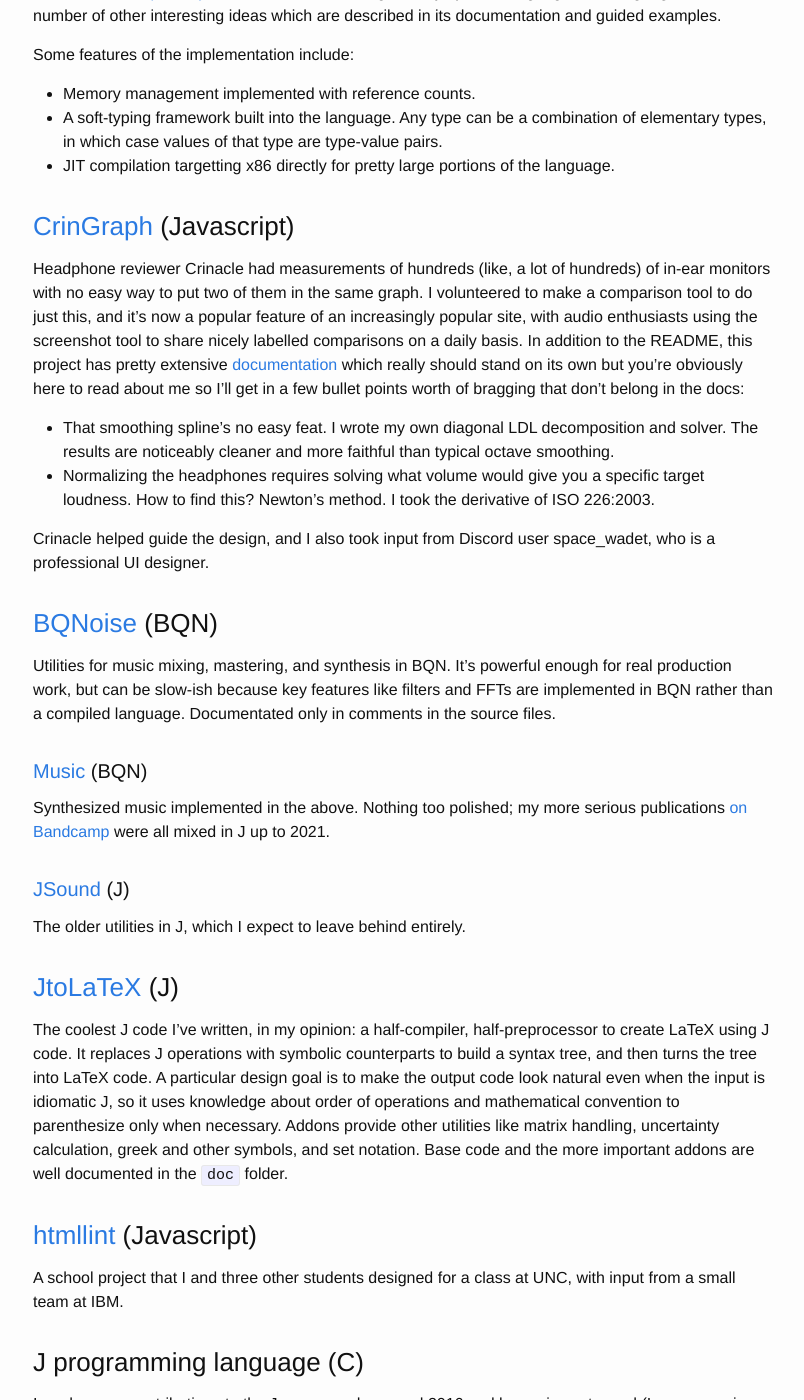
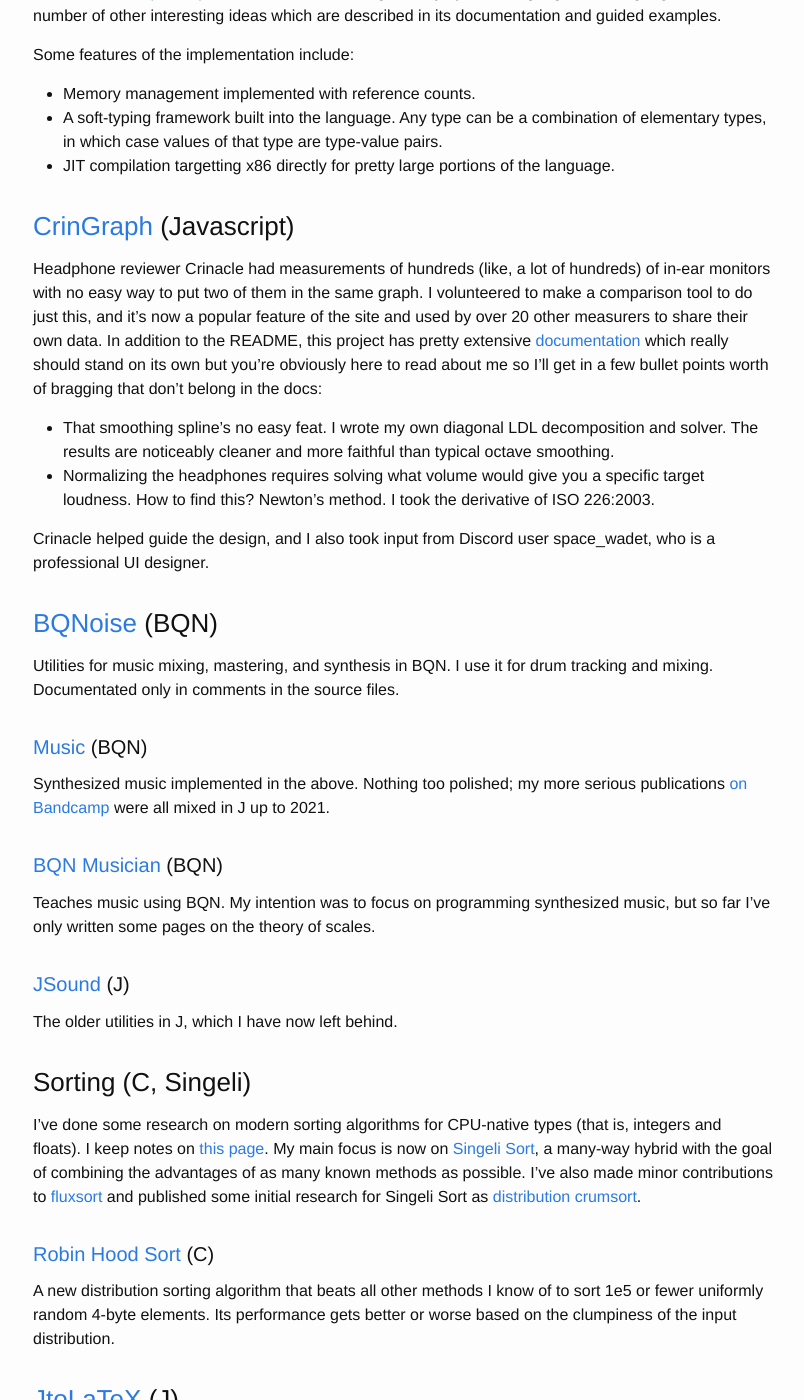
Before and after one commit to mlochbaum/mlochbaum.github.io, a Jekyll site: the page built from index.markdown, in a window 1280 px wide and 1400 px high, scrolled down 1119 px. Shown: the whole window, without its empty margins (237-1041 px from the left). Built offline with Jekyll 4.4.1, drawn with Linux system fonts in a browser that asks for light colours; some of the changed text lies outside the part shown.

Commit message:
Updates; sorting

```diff
--- a/index.markdown
+++ b/index.markdown
@@ -23,10 +23,10 @@ it easy to port to new platforms. The compiler is array-based, advancing
 the methods used in [Co-dfns](https://github.com/Co-dfns/Co-dfns). I've
 implemented the easy Javascript VM, but a few programmers have taken up
 the challenge of hosting BQN in lower-level languages. The main offline
-implementation, [CBQN](https://github.com/dzaima/CBQN), is
+implementation, [CBQN](https://github.com/dzaima/CBQN), is mostly
 [dzaima](https://github.com/dzaima)'s work.
 
-I've written all existing documentation, specification, and tutorial,
+I've written the documentation, specification, and tutorials,
 including a markdown processor in BQN to build the website and BQN code
 to generate the diagrams. But I must credit
 [razetime](https://github.com/razetime) for all the help... you know,
@@ -72,10 +72,9 @@ Some features of the implementation include:
 Headphone reviewer Crinacle had measurements of hundreds (like, a lot of
 hundreds) of in-ear monitors with no easy way to put two of them in the
 same graph. I volunteered to make a comparison tool to do just this, and
-it's now a popular feature of an increasingly popular site, with audio
-enthusiasts using the screenshot tool to share nicely labelled
-comparisons on a daily basis. In addition to the README, this project
-has pretty extensive
+it's now a popular feature of the site and used by over 20 other
+measurers to share their own data. In addition to the README, this
+project has pretty extensive
 [documentation](https://github.com/mlochbaum/CrinGraph/blob/master/Documentation.md)
 which really should stand on its own but you're obviously here to read
 about me so I'll get in a few bullet points worth of bragging that don't
@@ -92,18 +91,40 @@ Crinacle helped guide the design, and I also took input from Discord
 user space_wadet, who is a professional UI designer.
 
 ### [BQNoise](https://github.com/mlochbaum/BQNoise) (BQN)
-Utilities for music mixing, mastering, and synthesis in BQN. It's
-powerful enough for real production work, but can be slow-ish because
-key features like filters and FFTs are implemented in BQN rather than a
-compiled language. Documentated only in comments in the source files.
+Utilities for music mixing, mastering, and synthesis in BQN. I use it
+for drum tracking and mixing. Documentated only in comments in the
+source files.
 
 #### [Music](https://github.com/mlochbaum/Music) (BQN)
 Synthesized music implemented in the above. Nothing too polished; my
 more serious publications [on Bandcamp](https://lochbaum.bandcamp.com/)
 were all mixed in J up to 2021.
 
+#### [BQN Musician](https://mlochbaum.github.io/BQN-Musician/index.html) (BQN)
+Teaches music using BQN. My intention was to focus on programming
+synthesized music, but so far I've only written some pages on the theory
+of scales.
+
 #### [JSound](https://github.com/mlochbaum/JSound) (J)
-The older utilities in J, which I expect to leave behind entirely.
+The older utilities in J, which I have now left behind.
+
+### Sorting (C, Singeli)
+I've done some research on modern sorting algorithms for CPU-native
+types (that is, integers and floats). I keep notes on
+[this page](https://mlochbaum.github.io/BQN/implementation/primitive/sort.html).
+My main focus is now on
+[Singeli Sort](https://github.com/mlochbaum/SingeliSort), a many-way
+hybrid with the goal of combining the advantages of as many known
+methods as possible. I've also made minor contributions to
+[fluxsort](https://github.com/scandum/fluxsort) and published some
+initial research for Singeli Sort as
+[distribution crumsort](https://github.com/mlochbaum/distcrum).
+
+#### [Robin Hood Sort](https://github.com/mlochbaum/rhsort) (C)
+A new distribution sorting algorithm that beats all other methods I know
+of to sort 1e5 or fewer uniformly random 4-byte elements. Its
+performance gets better or worse based on the clumpiness of the input
+distribution.
 
 ### [JtoLaTeX](https://github.com/mlochbaum/JtoLaTeX) (J)
 The coolest J code I've written, in my opinion: a half-compiler,
```
